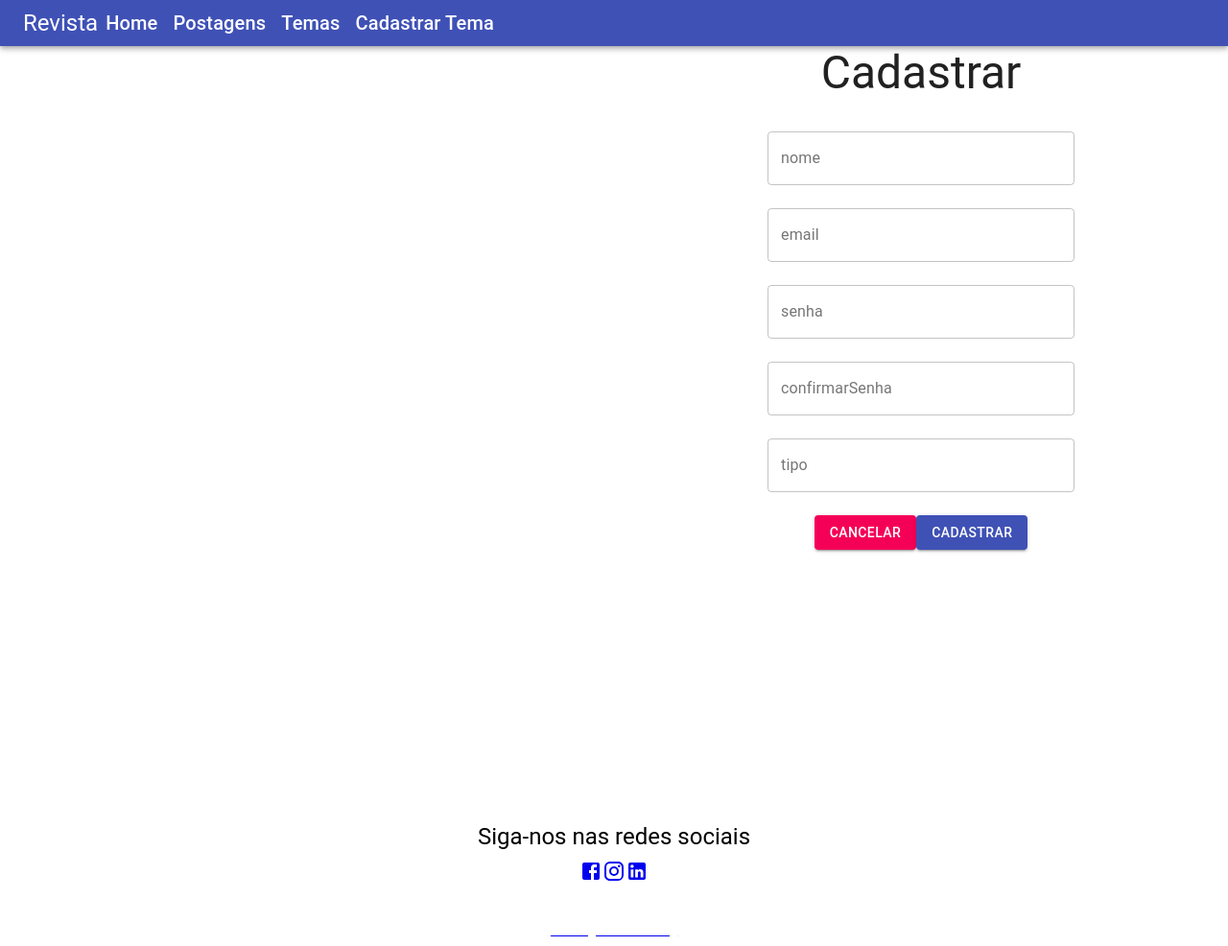
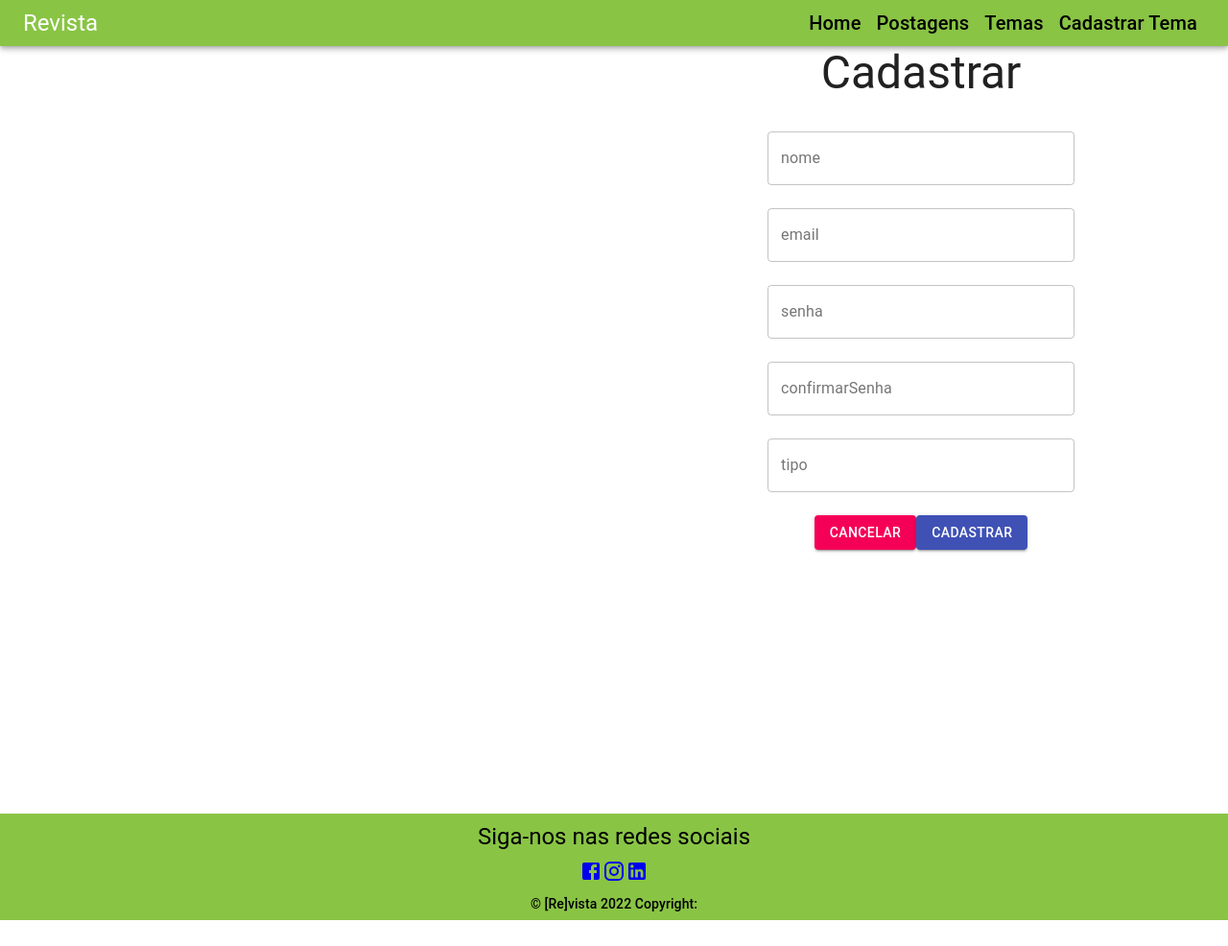
Before and after one commit to HenriqueGMelo/projeto_Re-Vista_REACT, a React (Create React App) app: page /cadastrousuario in a window 1280 px wide. Shown: the whole page at 96% size. After the commit the page ends 959 px from the top, so only its background shows below. Built offline with nearby package versions, Linux system fonts and the light colour scheme.

Commit message:
@VictorCostaSantos [Testando Cores] {06/09/2022}

```diff
--- a/src/componentes/estaticos/footer/Footer.css
+++ b/src/componentes/estaticos/footer/Footer.css
@@ -0,0 +1,3 @@
+.box1{
+    background-color: #89c445;
+}
--- a/src/componentes/estaticos/footer/Footer.tsx
+++ b/src/componentes/estaticos/footer/Footer.tsx
@@ -9,38 +9,67 @@ import './Footer.css';
 function Footer (){
     return (
       <>
-             <Grid container direction="row" justifyContent="center" alignItems="center">
+        <Grid
+          container
+          direction="row"
+          justifyContent="center"
+          alignItems="center"
+          className="box1"
+        >
           <Grid alignItems="center" item xs={12}>
-                    <Box className='box1'>
-                        <Box paddingTop={1} display="flex" alignItems="center" justifyContent="center">
-                            <Typography variant="h5" align="center" gutterBottom className='textos'>Siga-nos nas redes sociais </Typography>
+            <Box>
+              <Box
+                paddingTop={1}
+                display="flex"
+                alignItems="center"
+                justifyContent="center"
+              >
+                <Typography
+                  variant="h5"
+                  align="center"
+                  gutterBottom
+                  className="textos"
+                >
+                  Siga-nos nas redes sociais{" "}
+                </Typography>
               </Box>
               <Box display="flex" alignItems="center" justifyContent="center">
-                            <a href="https://www.facebook.com/generationbrasil" target="_blank">
-                                <FacebookIcon className='redes' />
+                <a
+                  href="https://www.facebook.com/generationbrasil"
+                  target="_blank"
+                >
+                  <FacebookIcon className="redes" />
                 </a>
-                            <a href="https://www.instagram.com/generationbrasil/" target="_blank">
-                                <InstagramIcon className='redes' />
+                <a
+                  href="https://www.instagram.com/generationbrasil/"
+                  target="_blank"
+                >
+                  <InstagramIcon className="redes" />
                 </a>
-                            <a href="https://www.linkedin.com/school/generationbrasil/" target="_blank">
-                                <LinkedInIcon className='redes' />
+                <a
+                  href="https://www.linkedin.com/school/generationbrasil/"
+                  target="_blank"
+                >
+                  <LinkedInIcon className="redes" />
                 </a>
               </Box>
             </Box>
-                    <Box className='box2'>
+            <Box className="box2">
               <Box paddingTop={1}>
-                            <Typography variant="subtitle2" align="center" gutterBottom style={{ color: "white" }} >© 2020 Copyright:</Typography>
-                        </Box>
-                        <Box>
-                            <a target="_blank" href="https://brasil.generation.org">
-                                <Typography variant="subtitle2" gutterBottom style={{ color: "white" }} align="center">brasil.generation.org</Typography>
-                            </a>
+                <Typography
+                  variant="subtitle2"
+                  align="center"
+                  gutterBottom
+                  style={{ color: "black" }}
+                >
+                  © [Re]vista 2022 Copyright:
+                </Typography>
               </Box>
             </Box>
           </Grid>
         </Grid>
       </>
-    )
+    );
 }
 
 export default Footer;
--- a/src/componentes/estaticos/navbar/Navbar.css
+++ b/src/componentes/estaticos/navbar/Navbar.css
@@ -0,0 +1,8 @@
+.flex{
+    display: flex;
+    justify-content: space-between;
+}
+
+.fundo3 {
+    background-color:#89c445;
+}
--- a/src/componentes/estaticos/navbar/Navbar.tsx
+++ b/src/componentes/estaticos/navbar/Navbar.tsx
@@ -9,14 +9,14 @@ function Navbar() {
     return (
         <>
             <AppBar position="static">
-                <Toolbar variant="dense">
-                    <Box className='cursor' >
+                <Toolbar className='flex fundo3' variant="dense">
+                    <Box className='cursor fundo3' >
                         <Typography variant="h5" color="inherit">
                             Revista
                         </Typography>
                     </Box>
 
-                    <Box display="flex" justifyContent="start">
+                    <Box display="flex" justifyContent="start" style={{color:"black"}}>
                         <Box mx={1} className='cursor'>
                             <Typography variant="h6" color="inherit">
                                 Home
--- a/src/paginas/home/Home.css
+++ b/src/paginas/home/Home.css
@@ -0,0 +1,3 @@
+.fundo {
+    background-color: #F5FEF2;
+}
--- a/src/paginas/home/Home.tsx
+++ b/src/paginas/home/Home.tsx
@@ -7,7 +7,7 @@ import './Home.css';
 function Home() {
     return (
         <>
-            <Grid container direction="row" justifyContent="center" alignItems="center" className='caixa'>
+            <Grid container direction="row" justifyContent="center" alignItems="center" className='caixa fundo'>
                 <Grid alignItems="center" item xs={6}>
                     <Box paddingX={20} >
                         <Typography variant="h3" gutterBottom color="textPrimary" component="h3" align="center" className='titulo'>Seja bem vindo(a)!</Typography>
--- a/src/paginas/login/Login.css
+++ b/src/paginas/login/Login.css
@@ -0,0 +1,27 @@
+
+.imagem{background-image: url(https://images.pexels.com/photos/6348123/pexels-photo-6348123.jpeg?auto=compress&cs=tinysrgb&w=1600);
+background-repeat: no-repeat;
+width: 100vh;
+min-height: 100vh;
+background-size: cover;
+background-position: center;}
+
+.fundo4{
+    background-color: #F5FEF2;
+}
+
+.btn{
+  background-color: #89c445 !important;
+  text-decoration: none !important;
+  color: rgb(255, 255, 255) !important;
+}
+
+.texto1{
+    color: #89c445;
+
+}
+
+.cadastro{
+    color: #3c7000;
+    text-decoration: none!;
+}
--- a/src/paginas/login/Login.tsx
+++ b/src/paginas/login/Login.tsx
@@ -6,16 +6,16 @@ import './Login.css';
 
 function Login () {
     return (
-        <Grid container direction='row' justifyContent='center' alignItems='center'>
+        <Grid container direction='row' justifyContent='center' alignItems='center' className='fundo4'>
             <Grid alignItems='center'xs={ 6 }>
                 <Box paddingX={ 20 }>
                     <form>
-                        <Typography variant='h3' gutterBottom color='textPrimary' component='h3' align='center' className='textos1'>Entrar</Typography>
+                        <Typography variant='h3' gutterBottom component='h3' align='center' className='texto1'>Entrar</Typography>
                         <TextField id='usuario' label='usuario' variant='outlined' name='usuario' margin='normal' fullWidth></TextField>
                         <TextField id='senha' label='senha' variant='outlined' name='senha' margin='normal' type='password' fullWidth></TextField>
                         <Box marginTop = { 2 } textAlign='center'>
                             <Link to='/home' className='text-decorator-none'>
-                                <Button type='submit' variant='contained' color='primary'>
+                                <Button type='submit' variant='contained' className='btn'>
                                     Logar
                                 </Button>
                             </Link>
@@ -26,7 +26,7 @@ function Login () {
                             <Typography variant='subtitle1' gutterBottom align='center'>Não tem uma conta?</Typography>
                         </Box>
                         <Link to='/cadastrousuario'>
-                            <Typography variant='subtitle1' gutterBottom align='center' className='textos1'>Cadastre-se</Typography>
+                            <Typography variant='subtitle1' gutterBottom align='center' className='cadastro'>Cadastre-se</Typography>
 
                         </Link>
                     </Box>
--- a/src/paginas/sobre/Sobre.css
+++ b/src/paginas/sobre/Sobre.css
@@ -0,0 +1,3 @@
+.fundo1{
+    background-color: #F5FEF2;
+}
--- a/src/paginas/sobre/Sobre.tsx
+++ b/src/paginas/sobre/Sobre.tsx
@@ -1,8 +1,14 @@
 import React from 'react';
+import './Sobre.css'
+import { Grid } from '@material-ui/core';
 
 function Sobre () {
     return (
         <>
+        <Grid className='fundo'>
+            <p>Lorem ipsum dolor sit amet consectetur adipisicing elit. Vel, quia.</p>
+
+        </Grid>
         </>
     )
 
```
Lines whose indentation alone changed are shown as unchanged.
